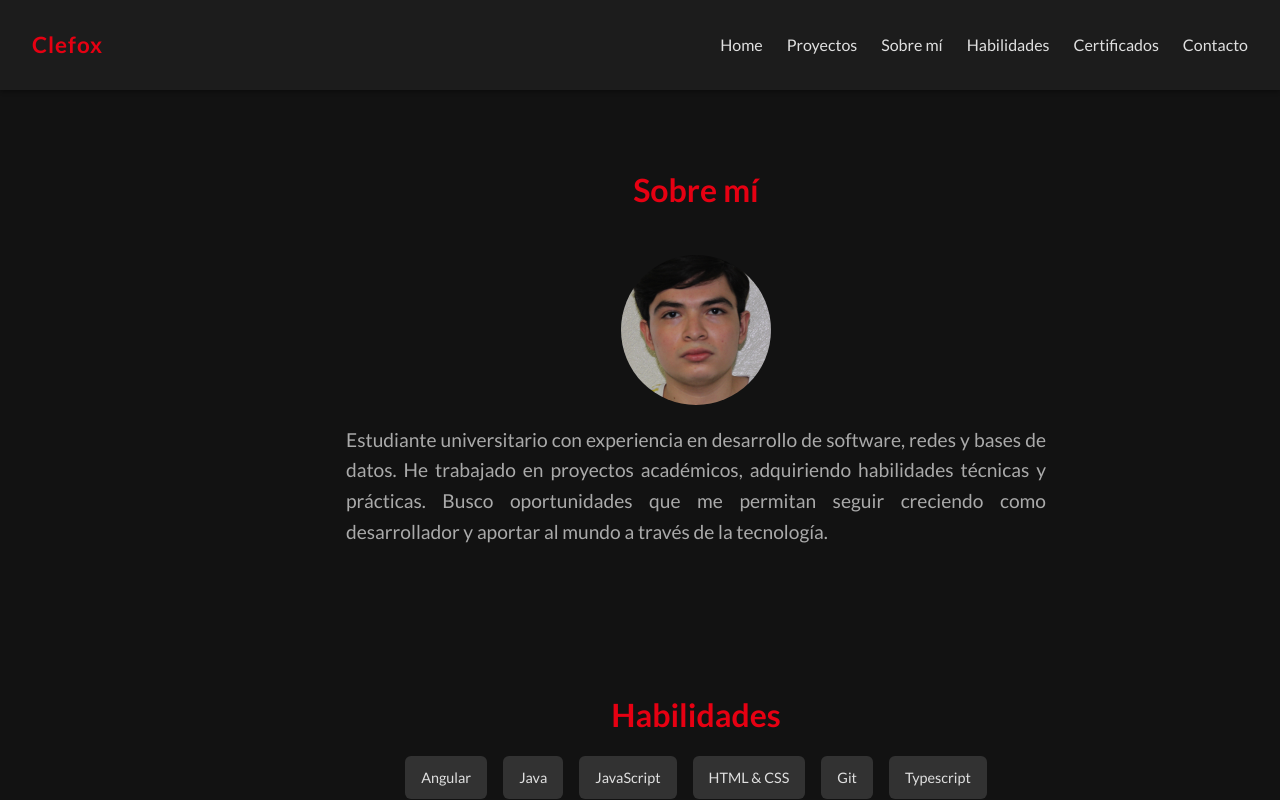
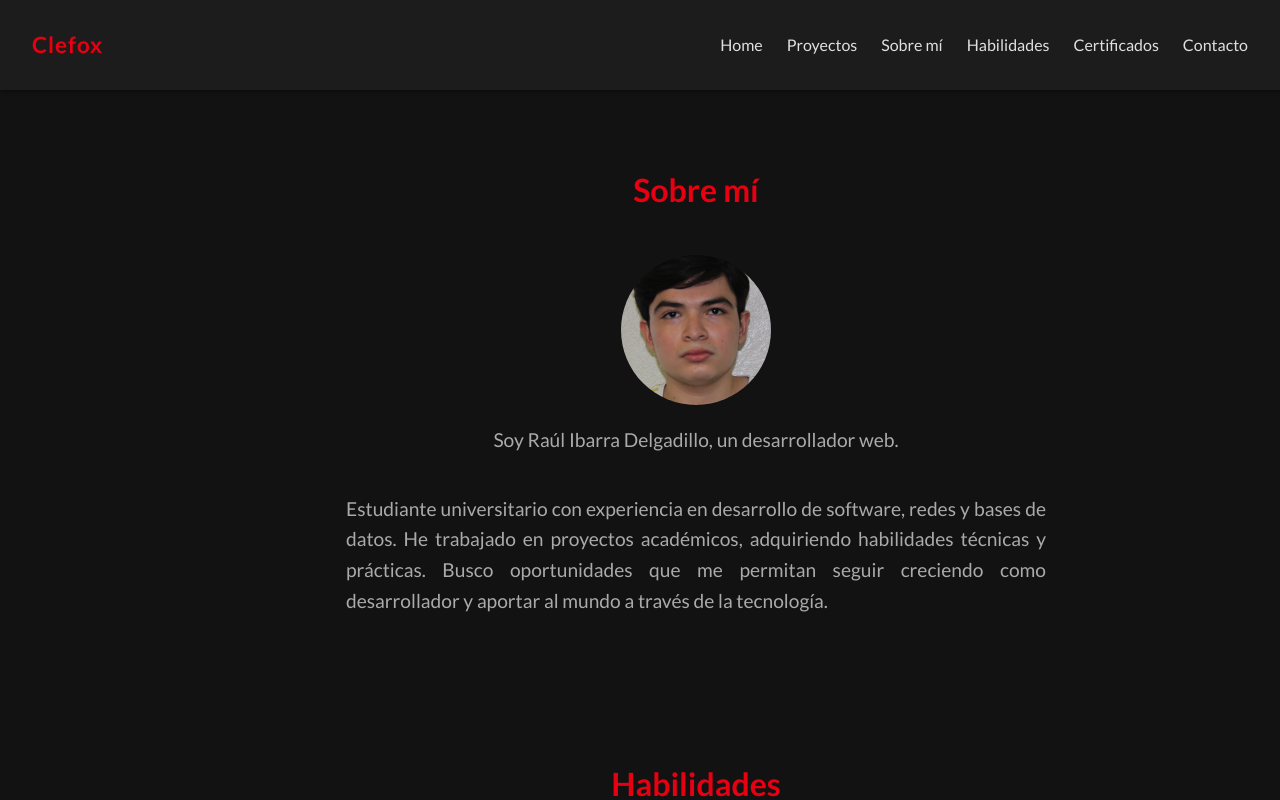
Before and after one commit to Clefox9820/PaginaWebPersonal, an Angular app: page / in a window 1280 px wide. Shown: the top 800 px of the page. Built offline with nearby package versions, Linux system fonts and the light colour scheme; no server answers.

Commit message:
fix(about): Arreglar error de visualización de imagen.
Se modifico la plantilla de about debido a que la imagen no se mostraba, lo que se realizo fue cambiar la ruta de la imagen a public en donde deben estar los assets.

```diff
--- a/src/app/features/about/about.component.html
+++ b/src/app/features/about/about.component.html
@@ -1,6 +1,7 @@
 <section id="about" class="about-section">
   <h2>Sobre mí</h2>
-  <img src="assets/images/aboutMePhoto.png" alt="Raúl Ibarra Delgadillo" />
+<img src="aboutMePhoto.png" alt="Raúl Ibarra Delgadillo" />
+  <p>Soy Raúl Ibarra Delgadillo, un desarrollador web.</p>
   <p>
     Estudiante universitario con experiencia en desarrollo de software, redes y
     bases de datos. He trabajado en proyectos académicos, adquiriendo
```
